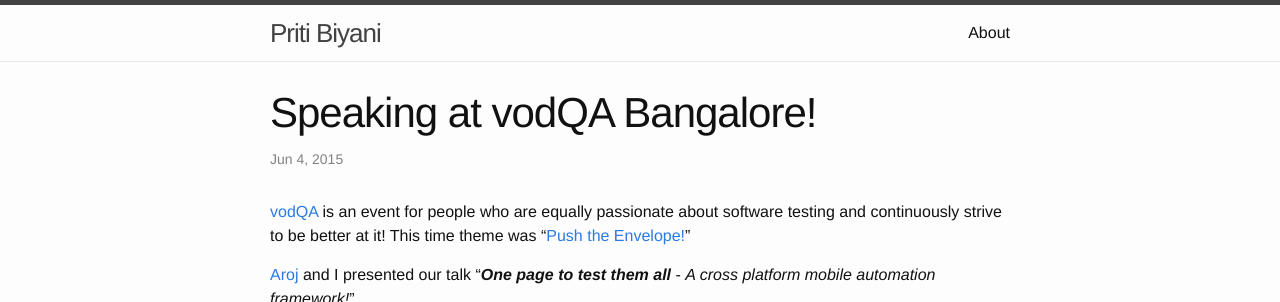
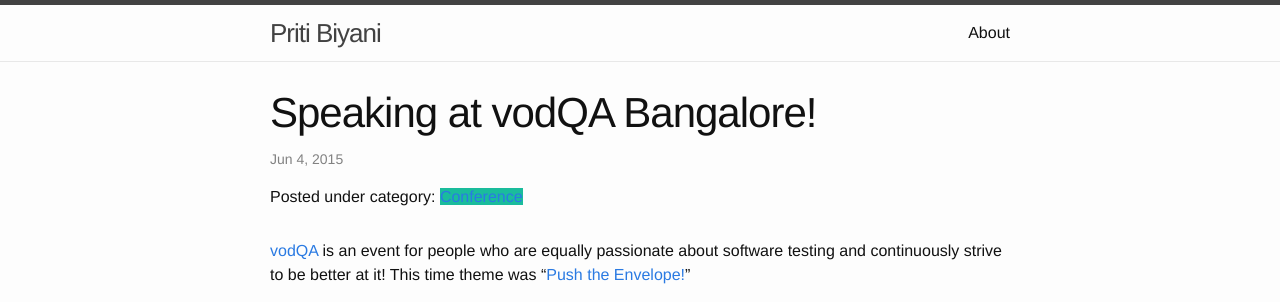
Before and after one commit to pritibiyani/pritibiyani.github.io, a Jekyll site: the page built from _posts/2015-06-04-speaking-at-vodqa-banglore.markdown, in a window 1280 px wide and 900 px high, cut to the strip 0-302 px from the top of the window. Built offline with Jekyll 4.4.1, drawn with Linux system fonts in a browser that asks for light colours; comment, search, counter and statistics services are not loaded.

Commit message:
Category is working now

```diff
--- a/_layouts/post.html
+++ b/_layouts/post.html
@@ -8,22 +8,17 @@ layout: default
     <p class="post-meta">{{ page.date | date: "%b %-d, %Y" }}{% if page.author %} • {{ page.author }}{% endif %}{% if page.meta %} • {{ page.meta }}{% endif %}</p>
       <div id="tags">
         {% assign post = page %}
-          {% if post.category1 %}
-          {% assign category_collection = site.collections | where: "label", "my_categories" %}
-          category_collection {{ category_collection }} <br>
-          my_categories: {{ site.collections['my_categories'] }} <br>
-          collections: {{ site.collections}} <br> <br>
-          {% for product in site.collections %}
-            Collections Data: {{ product }} <br>
+          {% if post.category %}
+          <!--{% assign category = site.my_categories | where: "slug", post.category %}-->
+
+          {% for cat in site.my_categories %}
+            {% if cat.slug ==  post.category %}
+                {% assign category = cat %}
+            {% endif %}
           {% endfor %}
-          <br>
-          {% assign category = category_collection | where: "name", post.category %}
-          category_collection {{ category }} <br>
 
-
-          Category :{{ category }}
-          {% if category %}
-            {% capture category_content %} in
+          {% if category.slug  %}
+            {% capture category_content %}
                 <span class="label" style="background-color:{{ category.color }}"><a href="/blog/category/{{ category.slug }}/">{{ category.name }}</a></span>
             {% endcapture %}
           {% endif %}
@@ -45,6 +40,7 @@ layout: default
         {% endif %}
 
           <!--<p id="post-meta">Posted Category : {{ category_content }} Tag: {{ tags_content }}</p>-->
+          <p id="post-meta">Posted under category: {{ category_content }} </p>
       </div>
 </header>
 
--- a/_posts/2015-05-11-teaching_is_an_adventurous_ride.markdown
+++ b/_posts/2015-05-11-teaching_is_an_adventurous_ride.markdown
@@ -4,7 +4,7 @@ title: Teaching is an adventurous ride!
 published: true
 social_media_share: "When you teach, you learn; when you give, you get!"
 feature_image: https://farm6.staticflickr.com/5618/23629539880_56f0923437_m.jpg
-tags: teaching learning experience college industry
+tags: [teaching, learning, experience]
 category: teaching
 ---
 
--- a/_posts/2015-06-04-speaking-at-vodqa-banglore.markdown
+++ b/_posts/2015-06-04-speaking-at-vodqa-banglore.markdown
@@ -4,8 +4,9 @@ title: Speaking at vodQA Bangalore!
 published: true
 social_media_share: "Find out about talk given at #vodQA Bangalore, One page to test them all #automation @arojp"
 feature_image: https://farm6.staticflickr.com/5656/23296997504_522f4535c6_m.jpg
-tags: conferences vodQA
+tags: [conferences, vodQA]
 category: conference
+
 ---
 [vodQA](https://www.facebook.com/groups/vodqa/) is an event for people who are equally passionate about software testing and continuously strive to be better at it! This time theme was "[Push the Envelope!](http://info.thoughtworks.com/registration-vodqa-bangalore-2015.html)"
 
--- a/_posts/2015-08-16-speaking-at-xp-conf.markdown
+++ b/_posts/2015-08-16-speaking-at-xp-conf.markdown
@@ -4,7 +4,7 @@ title: Speaking at XP Conf, Bangalore!
 published: true
 social_media_share: "Find out about talk given in #xp-conference, Who will test your tests? #test @meetkyp"
 feature_image: https://farm6.staticflickr.com/5687/23842717221_3d7323519e_z.jpg
-tags: Conference, Presentation
+tags: [conferences, Presentation]
 category: conference
 ---
 
```
Also changed, not shown: _my_categories/conferences.md (+1 -1 lines), _my_categories/teaching.md (+1 -1 lines).
